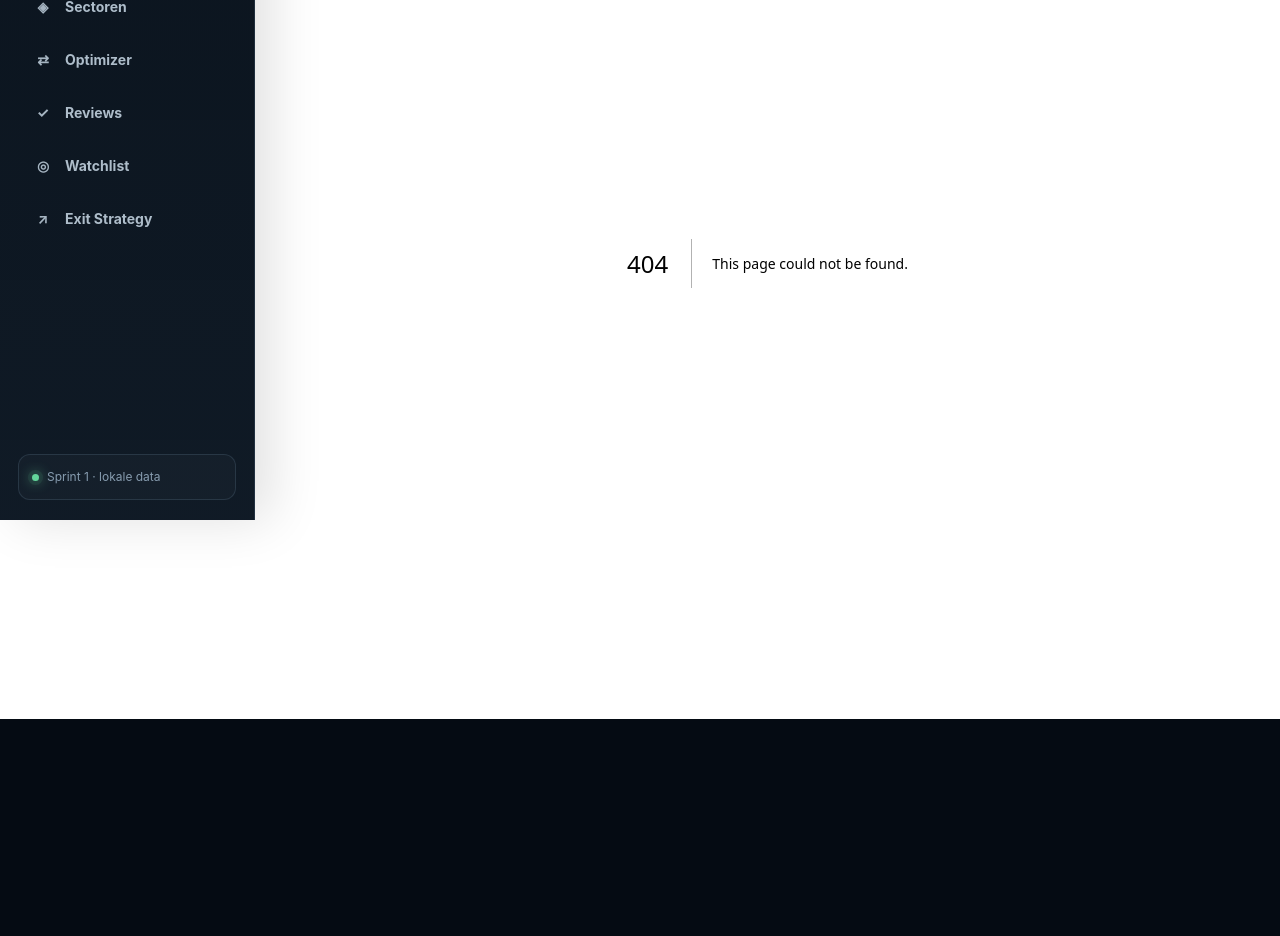
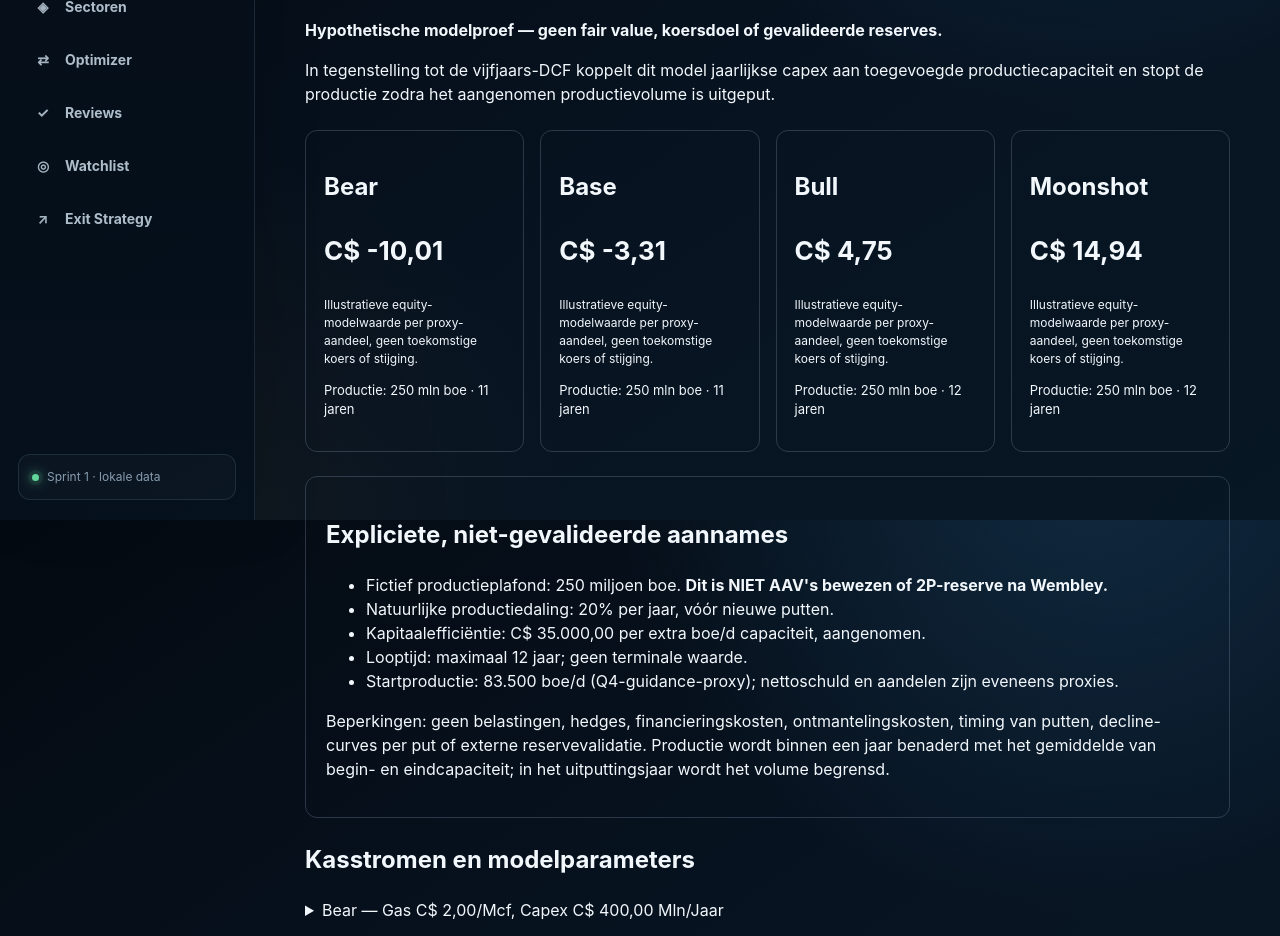
Before and after one commit to Aandelenbeurs/project-silver-phoenix, a Next.js app: page /valuation/advantage-energy/v2 in a window 1280 px wide. Before the commit this address had no page. Shown: the part 280-1216 px from the top of the page. Before the commit the page ends 999 px from the top, so only its background shows below. Built offline with nearby package versions, Linux system fonts and the light colour scheme.

Commit message:
Add reserve-constrained AAV V2 research valuation

```diff
--- /dev/null
+++ b/app/valuation/advantage-energy/v2/page.tsx
@@ -0,0 +1,46 @@
+import Link from 'next/link';
+import type { Metadata } from 'next';
+import { AAV_V2_HYPOTHETICAL, calculateAavV2 } from '../../../../data/multi-sector/sectors/canadian-natural-gas/advantage-energy-v2';
+import { AAV_ILLUSTRATIVE_SCENARIOS } from '../../../../data/multi-sector/sectors/canadian-natural-gas/advantage-energy-scenario-engine';
+import { AAV_RESEARCH_INPUTS } from '../../../../data/multi-sector/sectors/canadian-natural-gas/advantage-energy-research-valuation';
+
+export const metadata: Metadata = { title: 'AAV V2 gevoeligheidsanalyse | Phoenix Portfolio' };
+const money = (v: number) => new Intl.NumberFormat('nl-NL', {style:'currency',currency:'CAD',minimumFractionDigits:2,maximumFractionDigits:2}).format(v);
+const num = (v: number) => new Intl.NumberFormat('nl-NL',{maximumFractionDigits:0}).format(v);
+export default function AdvantageV2Page() {
+  const results = calculateAavV2();
+  return <main style={{maxWidth:1100,margin:'0 auto',padding:'24px 16px'}}>
+    <p><Link href="/valuation/advantage-energy">← AAV basisanalyse</Link></p>
+    <h1>AAV — V2 productie- en reservegevoeligheid</h1>
+    <p><strong>Hypothetische modelproef — geen fair value, koersdoel of gevalideerde reserves.</strong></p>
+    <p>In tegenstelling tot de vijfjaars-DCF koppelt dit model jaarlijkse capex aan toegevoegde productiecapaciteit en stopt de productie zodra het aangenomen productievolume is uitgeput.</p>
+    <div style={{display:'grid',gridTemplateColumns:'repeat(auto-fit,minmax(210px,1fr))',gap:16,margin:'24px 0'}}>
+      {results.map(r => <section key={r.name} style={{border:'1px solid #64748b66',borderRadius:12,padding:18}}>
+        <h2 style={{textTransform:'capitalize'}}>{r.name}</h2>
+        <p style={{fontSize:26,fontWeight:700}}>{money(r.modelValuePerShareCad)}</p>
+        <p style={{fontSize:12}}>Illustratieve equity-modelwaarde per proxy-aandeel, geen toekomstige koers of stijging.</p>
+        <p style={{fontSize:13}}>Productie: {num(r.producedBoe/1_000_000)} mln boe · {r.years.length} jaren</p>
+      </section>)}
+    </div>
+    <section style={{border:'1px solid #64748b66',borderRadius:12,padding:20}}>
+      <h2>Expliciete, niet-gevalideerde aannames</h2>
+      <ul>
+        <li>Fictief productieplafond: {num(AAV_V2_HYPOTHETICAL.recoverableBudgetBoe/1_000_000)} miljoen boe. <strong>Dit is NIET AAV's bewezen of 2P-reserve na Wembley.</strong></li>
+        <li>Natuurlijke productiedaling: {num(AAV_V2_HYPOTHETICAL.naturalDeclineRate*100)}% per jaar, vóór nieuwe putten.</li>
+        <li>Kapitaalefficiëntie: {money(AAV_V2_HYPOTHETICAL.developmentCadPerFlowingBoeDay)} per extra boe/d capaciteit, aangenomen.</li>
+        <li>Looptijd: maximaal {AAV_V2_HYPOTHETICAL.forecastYears} jaar; geen terminale waarde.</li>
+        <li>Startproductie: {num(AAV_RESEARCH_INPUTS.productionBoePerDay)} boe/d (Q4-guidance-proxy); nettoschuld en aandelen zijn eveneens proxies.</li>
+      </ul>
+      <p>Beperkingen: geen belastingen, hedges, financieringskosten, ontmantelingskosten, timing van putten, decline-curves per put of externe reservevalidatie. Productie wordt binnen een jaar benaderd met het gemiddelde van begin- en eindcapaciteit; in het uitputtingsjaar wordt het volume begrensd.</p>
+    </section>
+    <section style={{marginTop:24}}><h2>Kasstromen en modelparameters</h2>
+      {results.map(r => {const s=AAV_ILLUSTRATIVE_SCENARIOS.find(x=>x.name===r.name)!;return <details key={r.name} style={{margin:'12px 0'}}>
+        <summary style={{cursor:'pointer',textTransform:'capitalize'}}>{r.name} — gas {money(s.gasPriceCadPerMcf)}/Mcf, capex {money(s.annualCapexCad/1_000_000)} mln/jaar</summary>
+        <div style={{overflowX:'auto'}}><table style={{width:'100%',textAlign:'right',borderCollapse:'collapse'}}><thead><tr><th>Jaar</th><th>Gem. boe/d</th><th>Productie mln boe</th><th>Restbudget mln boe</th><th>Kasstroom mln CAD</th><th>PV mln CAD</th></tr></thead><tbody>
+          {r.years.map(y=><tr key={y.year}><td>{y.year}</td><td>{num(y.averageProductionBoeDay)}</td><td>{(y.producedBoe/1e6).toFixed(2)}</td><td>{(y.remainingBudgetBoe/1e6).toFixed(2)}</td><td>{(y.preTaxCashFlowCad/1e6).toFixed(1)}</td><td>{(y.discountedCashFlowCad/1e6).toFixed(1)}</td></tr>)}
+        </tbody></table></div>
+      </details>})}
+    </section>
+    <p style={{marginTop:24}}><Link href="/valuation/advantage-energy">Terug naar geverifieerde controles →</Link></p>
+  </main>;
+}
--- /dev/null
+++ b/data/multi-sector/sectors/canadian-natural-gas/advantage-energy-v2.ts
@@ -0,0 +1,74 @@
+import { AAV_RESEARCH_INPUTS } from './advantage-energy-research-valuation';
+import { AAV_ILLUSTRATIVE_SCENARIOS, type ScenarioName } from './advantage-energy-scenario-engine';
+
+/** Hypothetical sensitivity engine, NOT an estimate of AAV's post-Wembley reserves or fair value. */
+export interface V2Assumptions {
+  recoverableBudgetBoe: number; // synthetic budget, never sourced reserves
+  naturalDeclineRate: number; // annual decline of the producing base before reinvestment
+  developmentCadPerFlowingBoeDay: number; // proxy capital efficiency
+  forecastYears: number;
+  annualDays: number;
+}
+export const AAV_V2_HYPOTHETICAL: Readonly<V2Assumptions> = {
+  recoverableBudgetBoe: 250_000_000,
+  naturalDeclineRate: 0.20,
+  developmentCadPerFlowingBoeDay: 35_000,
+  forecastYears: 12,
+  annualDays: 365,
+};
+export interface V2Year {
+  year: number; beginningProductionBoeDay: number; endProductionBoeDay: number;
+  averageProductionBoeDay: number; producedBoe: number; remainingBudgetBoe: number;
+  addedCapacityBoeDay: number; preTaxCashFlowCad: number; discountedCashFlowCad: number;
+}
+export interface V2Result {
+  name: ScenarioName; enterpriseValueCad: number; equityValueCad: number;
+  modelValuePerShareCad: number; producedBoe: number; remainingBudgetBoe: number;
+  years: V2Year[];
+}
+export function calculateAavV2(
+  assumptions: V2Assumptions = AAV_V2_HYPOTHETICAL,
+): V2Result[] {
+  const a = assumptions;
+  const vals = [a.recoverableBudgetBoe, a.naturalDeclineRate, a.developmentCadPerFlowingBoeDay, a.forecastYears, a.annualDays];
+  if (vals.some(v => !Number.isFinite(v)) || a.recoverableBudgetBoe <= 0 ||
+      a.naturalDeclineRate < 0 || a.naturalDeclineRate >= 1 ||
+      a.developmentCadPerFlowingBoeDay <= 0 || !Number.isInteger(a.forecastYears) ||
+      a.forecastYears < 1 || a.forecastYears > 40 || a.annualDays <= 0 || a.annualDays > 366) {
+    throw new Error('Invalid AAV V2 hypothetical assumptions');
+  }
+  return AAV_ILLUSTRATIVE_SCENARIOS.map(s => {
+    let rate: number = AAV_RESEARCH_INPUTS.productionBoePerDay;
+    let remaining = a.recoverableBudgetBoe;
+    let ev = 0;
+    const years: V2Year[] = [];
+    for (let year = 1; year <= a.forecastYears && remaining > 0; year++) {
+      const begin = rate;
+      // Reinvestment adds producing capacity, offsetting some natural decline.
+      const added = s.annualCapexCad / a.developmentCadPerFlowingBoeDay;
+      const end = begin * (1 - a.naturalDeclineRate) + added;
+      const unconstrained = Math.max(0, (begin + end) / 2) * a.annualDays;
+      const produced = Math.min(remaining, unconstrained);
+      const avgRate = produced / a.annualDays;
+      const gasMcf = produced * AAV_RESEARCH_INPUTS.gasEnergyShare * 6;
+      const liquidsBbl = produced * (1 - AAV_RESEARCH_INPUTS.gasEnergyShare);
+      const revenue = gasMcf * s.gasPriceCadPerMcf + liquidsBbl * s.liquidsPriceCadPerBbl;
+      const royalties = revenue * AAV_RESEARCH_INPUTS.royaltyRate;
+      const fieldAndTransport = produced * 6 * (s.operatingCostCadPerMcfe + s.transportationCostCadPerMcfe);
+      const ga = produced * AAV_RESEARCH_INPUTS.gaCadPerBoe;
+      const cash = revenue - royalties - fieldAndTransport - ga - s.annualCapexCad;
+      const discounted = cash / Math.pow(1 + s.discountRate, year);
+      if (![end, produced, revenue, cash, discounted].every(Number.isFinite)) throw new Error('AAV V2 overflow');
+      ev += discounted;
+      remaining -= produced;
+      years.push({year, beginningProductionBoeDay:begin, endProductionBoeDay:end,
+        averageProductionBoeDay:avgRate, producedBoe:produced, remainingBudgetBoe:remaining,
+        addedCapacityBoeDay:added, preTaxCashFlowCad:cash, discountedCashFlowCad:discounted});
+      rate = remaining > 0 ? end : 0;
+    }
+    const equity = ev - AAV_RESEARCH_INPUTS.netDebtCad;
+    return {name:s.name, enterpriseValueCad:ev, equityValueCad:equity,
+      modelValuePerShareCad:equity / AAV_RESEARCH_INPUTS.shareCountProxy,
+      producedBoe:a.recoverableBudgetBoe-remaining, remainingBudgetBoe:remaining, years};
+  });
+}
```
Also changed, not shown: scripts/inspect-advantage-energy-v2.ts (added, +18 -0 lines).
